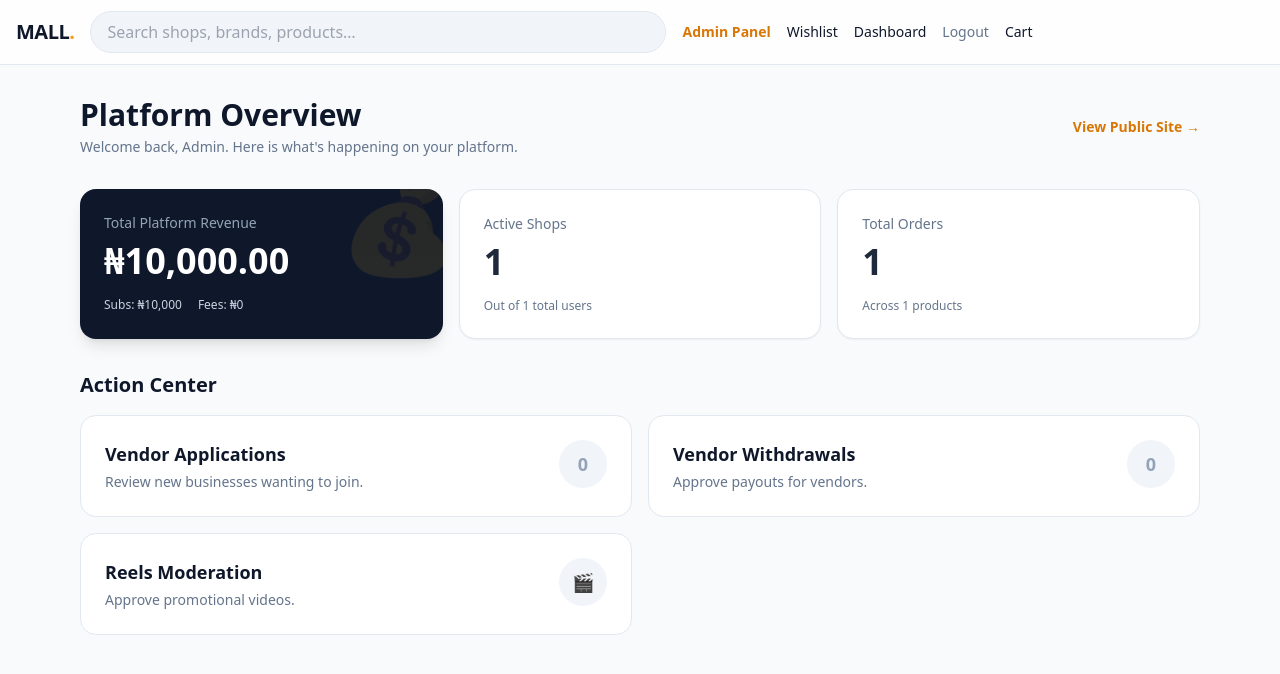
After one commit to Hydrogen999/digital-mall, a Flask app: page /admin in a window 1280 px wide. The commit adds this page. Shown: the top 674 px of the page. Run offline with Flask 3, Linux system fonts and the light colour scheme; a user stored in the database is signed in; tables that the repository leaves empty hold one stand-in row (values such as "Sample post"); some libraries are stand-ins or nearby versions.

Commit message:
Added Master Admin Dashboard with Revenue Tracking

```diff
--- a/app.py
+++ b/app.py
@@ -603,6 +603,46 @@ def admin_reject_withdrawal(wid):
     return redirect(url_for("admin_withdrawals"))
 
 # ==================================================================
+# ADMIN MASTER DASHBOARD
+# ==================================================================
+@app.route("/admin")
+@login_required
+def admin_dashboard():
+    if current_user.role != "admin": return redirect(url_for("home"))
+
+    # 1. Calculate Platform Revenue
+    # Subscriptions: Count of all approved/active shops * 10,000
+    active_shops = Shop.query.filter(Shop.activation_paid == True).count()
+    sub_revenue = active_shops * ACTIVATION_FEE_NGN
+
+    # Commissions: 5% of all Delivered items
+    delivered_items = OrderItem.query.filter_by(status="DELIVERED").all()
+    commission_revenue = sum((item.price * item.qty) * PLATFORM_COMMISSION for item in delivered_items)
+
+    # 2. Pending Actions
+    pending_apps = Shop.query.filter_by(verification_status="PENDING_REVIEW").count()
+    pending_payouts = Withdrawal.query.filter_by(status="PENDING").count()
+
+    # 3. General Stats
+    total_users = User.query.count()
+    total_orders = Order.query.count()
+    total_products = Product.query.count()
+
+    stats = {
+        "sub_revenue": sub_revenue,
+        "commission_revenue": commission_revenue,
+        "total_revenue": sub_revenue + commission_revenue,
+        "pending_apps": pending_apps,
+        "pending_payouts": pending_payouts,
+        "total_users": total_users,
+        "total_orders": total_orders,
+        "total_products": total_products,
+        "active_shops": active_shops
+    }
+
+    return render_template("admin_dashboard.html", stats=stats)
+
+# ==================================================================
 # ADMIN (Other)
 # ==================================================================
 @app.route("/admin/applications")
--- /dev/null
+++ b/templates/admin_dashboard.html
@@ -0,0 +1,82 @@
+{% extends "base.html" %}
+{% block title %}Admin Dashboard · Mall{% endblock %}
+
+{% block content %}
+<div class="max-w-6xl mx-auto px-4 py-8">
+  <div class="flex items-center justify-between mb-8">
+    <div>
+      <h1 class="text-3xl font-black">Platform Overview</h1>
+      <p class="text-slate-500 text-sm mt-1">Welcome back, Admin. Here is what's happening on your platform.</p>
+    </div>
+    <a href="/" class="text-sm font-semibold text-amber-600 hover:underline">View Public Site →</a>
+  </div>
+
+  <!-- Revenue Cards -->
+  <div class="grid md:grid-cols-3 gap-4 mb-8">
+    <div class="bg-slate-900 text-white p-6 rounded-2xl shadow-lg relative overflow-hidden">
+      <div class="absolute -right-4 -top-4 text-8xl opacity-10">💰</div>
+      <div class="text-sm text-slate-400 font-medium">Total Platform Revenue</div>
+      <div class="text-4xl font-black mt-2">₦{{ "{:,.2f}".format(stats.total_revenue) }}</div>
+      <div class="mt-4 flex gap-4 text-xs text-slate-300">
+        <div>Subs: ₦{{ "{:,.0f}".format(stats.sub_revenue) }}</div>
+        <div>Fees: ₦{{ "{:,.0f}".format(stats.commission_revenue) }}</div>
+      </div>
+    </div>
+
+    <div class="bg-white border border-slate-200 p-6 rounded-2xl shadow-sm">
+      <div class="text-sm text-slate-500 font-medium">Active Shops</div>
+      <div class="text-4xl font-black text-slate-800 mt-2">{{ stats.active_shops }}</div>
+      <div class="mt-4 text-xs text-slate-500">Out of {{ stats.total_users }} total users</div>
+    </div>
+
+    <div class="bg-white border border-slate-200 p-6 rounded-2xl shadow-sm">
+      <div class="text-sm text-slate-500 font-medium">Total Orders</div>
+      <div class="text-4xl font-black text-slate-800 mt-2">{{ stats.total_orders }}</div>
+      <div class="mt-4 text-xs text-slate-500">Across {{ stats.total_products }} products</div>
+    </div>
+  </div>
+
+  <!-- Action Center -->
+  <h2 class="text-xl font-bold mb-4">Action Center</h2>
+  <div class="grid md:grid-cols-2 gap-4">
+
+    <!-- Pending Applications -->
+    <a href="{{ url_for('admin_applications') }}" class="block bg-white border border-slate-200 rounded-2xl p-6 hover:shadow-md transition group">
+      <div class="flex justify-between items-start">
+        <div>
+          <div class="text-lg font-bold group-hover:text-amber-600 transition">Vendor Applications</div>
+          <p class="text-sm text-slate-500 mt-1">Review new businesses wanting to join.</p>
+        </div>
+        <div class="w-12 h-12 rounded-full {{ 'bg-red-100 text-red-600' if stats.pending_apps > 0 else 'bg-slate-100 text-slate-400' }} grid place-items-center font-bold text-lg">
+          {{ stats.pending_apps }}
+        </div>
+      </div>
+    </a>
+
+    <!-- Pending Withdrawals -->
+    <a href="{{ url_for('admin_withdrawals') }}" class="block bg-white border border-slate-200 rounded-2xl p-6 hover:shadow-md transition group">
+      <div class="flex justify-between items-start">
+        <div>
+          <div class="text-lg font-bold group-hover:text-emerald-600 transition">Vendor Withdrawals</div>
+          <p class="text-sm text-slate-500 mt-1">Approve payouts for vendors.</p>
+        </div>
+        <div class="w-12 h-12 rounded-full {{ 'bg-red-100 text-red-600' if stats.pending_payouts > 0 else 'bg-slate-100 text-slate-400' }} grid place-items-center font-bold text-lg">
+          {{ stats.pending_payouts }}
+        </div>
+      </div>
+    </a>
+
+    <!-- Reels Moderation -->
+    <a href="{{ url_for('admin_reels') }}" class="block bg-white border border-slate-200 rounded-2xl p-6 hover:shadow-md transition group">
+      <div class="flex justify-between items-start">
+        <div>
+          <div class="text-lg font-bold group-hover:text-blue-600 transition">Reels Moderation</div>
+          <p class="text-sm text-slate-500 mt-1">Approve promotional videos.</p>
+        </div>
+        <div class="w-12 h-12 rounded-full bg-slate-100 text-slate-400 grid place-items-center font-bold text-lg">🎬</div>
+      </div>
+    </a>
+
+  </div>
+</div>
+{% endblock %}
--- a/templates/admin_reels.html
+++ b/templates/admin_reels.html
@@ -2,7 +2,10 @@
 {% block content %}
 <div class="max-w-6xl mx-auto px-4 py-8">
   <h1 class="text-3xl font-black mb-6">Promotional reels moderation</h1>
-
+<div class="flex items-center justify-between mb-6">
+  <h1 class="text-3xl font-black">Vendor Applications</h1>
+  <a href="{{ url_for('admin_dashboard') }}" class="text-sm text-slate-500 hover:underline">← Back to Dashboard</a>
+</div>
   <h2 class="text-lg font-bold mb-3">Pending approval ({{ pending|length }})</h2>
   <div class="grid grid-cols-2 md:grid-cols-4 gap-3 mb-8">
     {% for r in pending %}
--- a/templates/admin_withdrawals.html
+++ b/templates/admin_withdrawals.html
@@ -4,9 +4,9 @@
 {% block content %}
 <div class="max-w-4xl mx-auto px-4 py-8">
   <div class="flex items-center justify-between mb-6">
-    <h1 class="text-3xl font-black">Vendor Withdrawals</h1>
-    <a href="{{ url_for('admin_applications') }}" class="text-sm text-amber-600 font-semibold hover:underline">← Back to Applications</a>
-  </div>
+  <h1 class="text-3xl font-black">Vendor Applications</h1>
+  <a href="{{ url_for('admin_dashboard') }}" class="text-sm text-slate-500 hover:underline">← Back to Dashboard</a>
+</div>
 
   {% with msgs = get_flashed_messages(with_categories=true) %}
     {% for cat, msg in msgs %}
--- a/templates/base.html
+++ b/templates/base.html
@@ -17,9 +17,9 @@
         <input name="q" placeholder="Search shops, brands, products…" class="w-full px-4 py-2 rounded-full border border-slate-200 bg-slate-100 focus:bg-white focus:ring-2 focus:ring-amber-400 outline-none">
       </form>
       {% if current_user.is_authenticated %}
-        {% if current_user.role == 'admin' %}
-          <a href="/admin/applications" class="text-sm font-bold text-amber-600">Admin</a>
-        {% endif %}
+       {% if current_user.role == 'admin' %}
+  <a href="/admin" class="text-sm font-bold text-amber-600 hover:text-amber-700">Admin Panel</a>
+{% endif %}
         <a href="/wishlist" class="text-sm font-medium">Wishlist</a>
         <a href="/dashboard" class="text-sm font-medium">Dashboard</a>
         <a href="/logout" class="text-sm text-slate-500">Logout</a>
```
Also changed, not shown: templates/admin_applications.html (+4 -3 lines).
